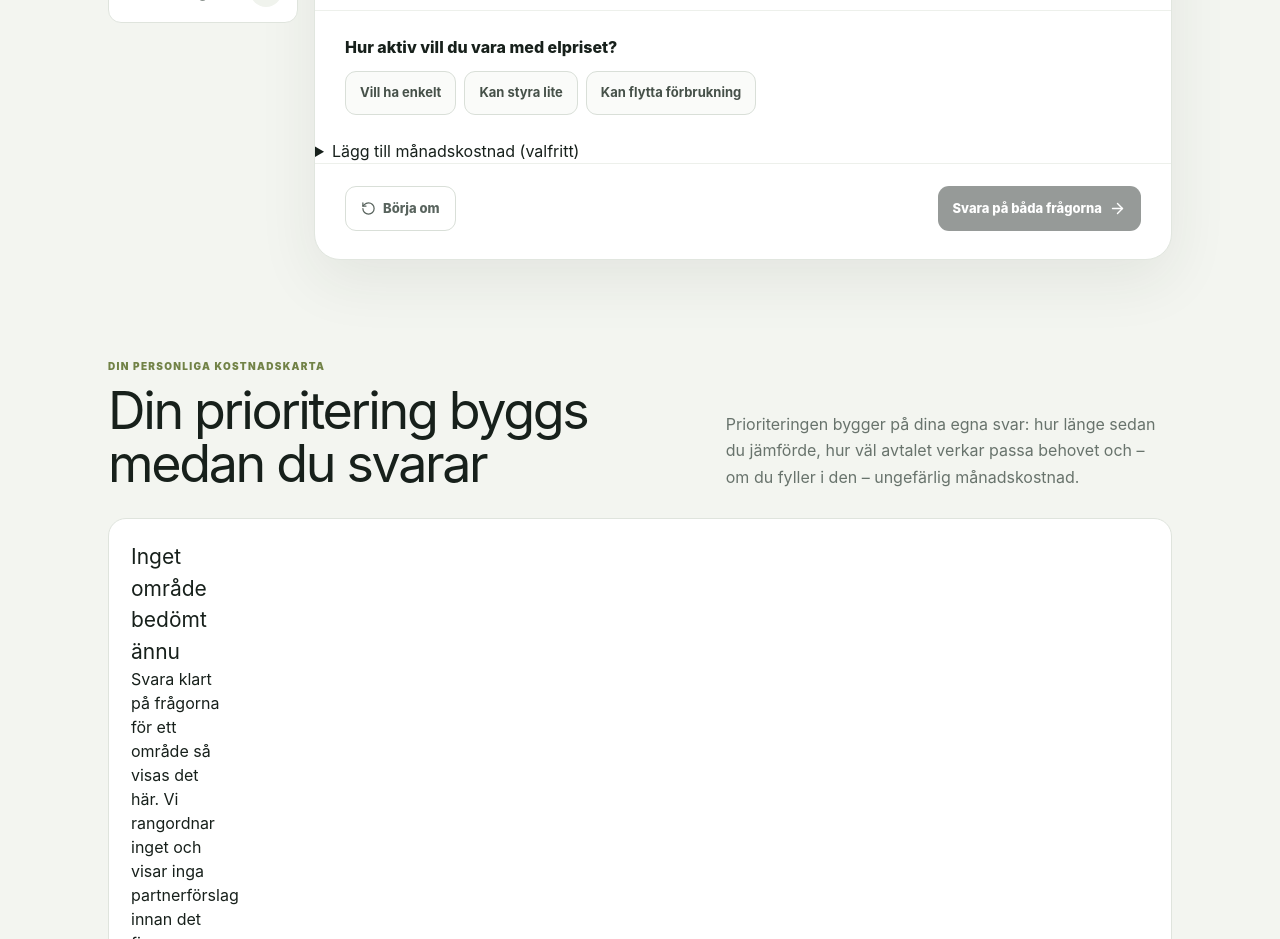
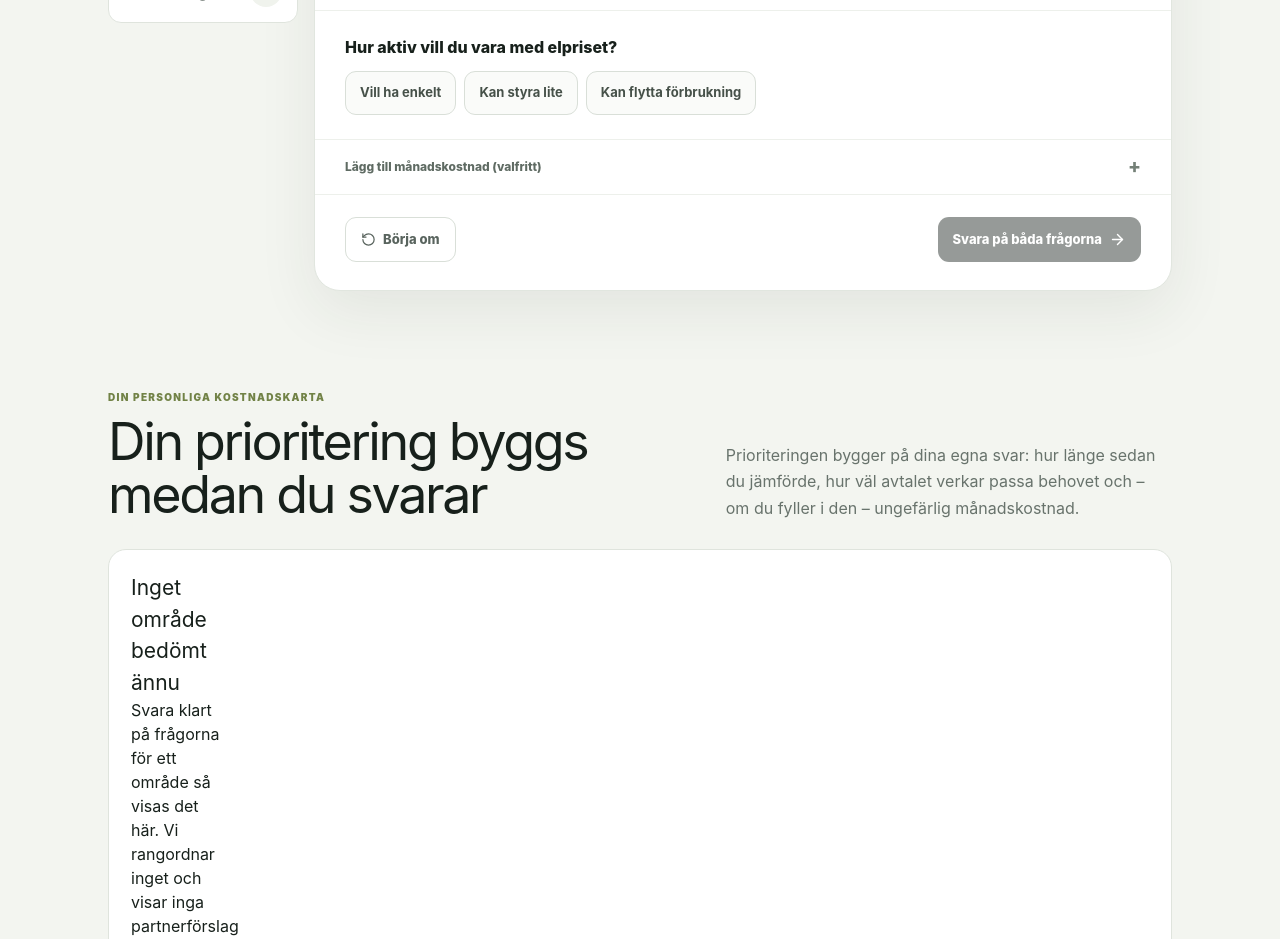
Before and after one commit to arvidlandin-cpu/sankkostnaden, a Next.js app: page /app in a window 1280 px wide. Shown: the part 920-1859 px from the top of the page. Built offline with nearby package versions, Linux system fonts and the light colour scheme.

Commit message:
Style optional Cost Check amount

```diff
--- a/styles/App.module.css
+++ b/styles/App.module.css
@@ -724,3 +724,42 @@
   .cardActions{gap:8px}
   .reset,.next{width:100%;min-height:50px}
 }
+
+
+.optionalCost{
+  border-top:1px solid #edf0eb;
+}
+.optionalCost summary{
+  min-height:54px;
+  padding:0 30px;
+  display:flex;
+  align-items:center;
+  color:#5f6b63;
+  font-size:12px;
+  font-weight:800;
+  cursor:pointer;
+  list-style:none;
+}
+.optionalCost summary::-webkit-details-marker{display:none}
+.optionalCost summary::after{
+  content:'+';
+  margin-left:auto;
+  font-size:19px;
+  line-height:1;
+  color:#748077;
+}
+.optionalCost[open] summary::after{content:'−'}
+.optionalCostBody{
+  padding:0 30px 24px;
+}
+.optionalCostBody p{
+  max-width:590px;
+  margin:0 0 12px;
+  color:#7a857e;
+  font-size:11px;
+  line-height:1.5;
+}
+@media(max-width:760px){
+  .optionalCost summary{padding:0 18px}
+  .optionalCostBody{padding:0 18px 20px}
+}
```
